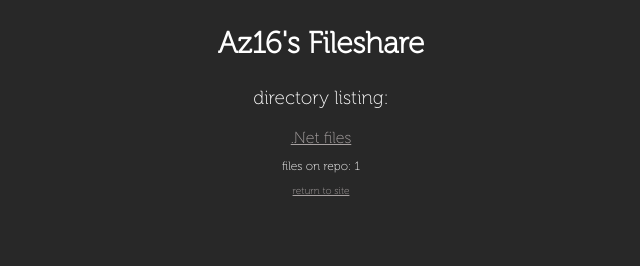
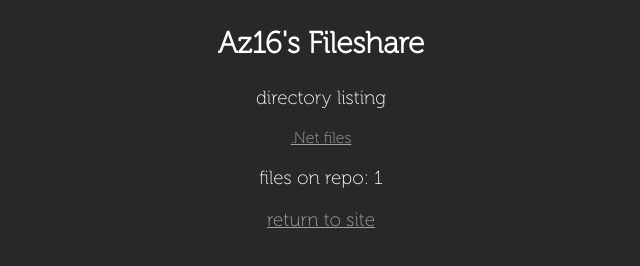
Before and after one commit to az16uk/fileshare.az16.uk, a plain HTML site: page index.html in a window 1280 px wide. Shown: the whole page, without its empty margins (319-959 px from the left). Drawn offline with Linux system fonts and the light colour scheme.

Commit message:
text too small

```diff
--- a/index.html
+++ b/index.html
@@ -9,12 +9,12 @@
     <body>
         <div style="text-align: center;">
         <h2>Az16's Fileshare</h2>
-        <p>directory listing:</p>
+        <p>directory listing</p>
         <ul>
             <li><a href="/dotnet/">.Net files</a></li>
         </ul>
-        <p style="font-size: 12px;">files on repo: 1</p>
-        <p style="font-size: 10px;"><a href="https://az16.uk">return to site</a></p>
+        <p>files on repo: 1</p>
+        <p><a href="https://az16.uk">return to site</a></p>
         </div>
     </body>
 </html>
```
